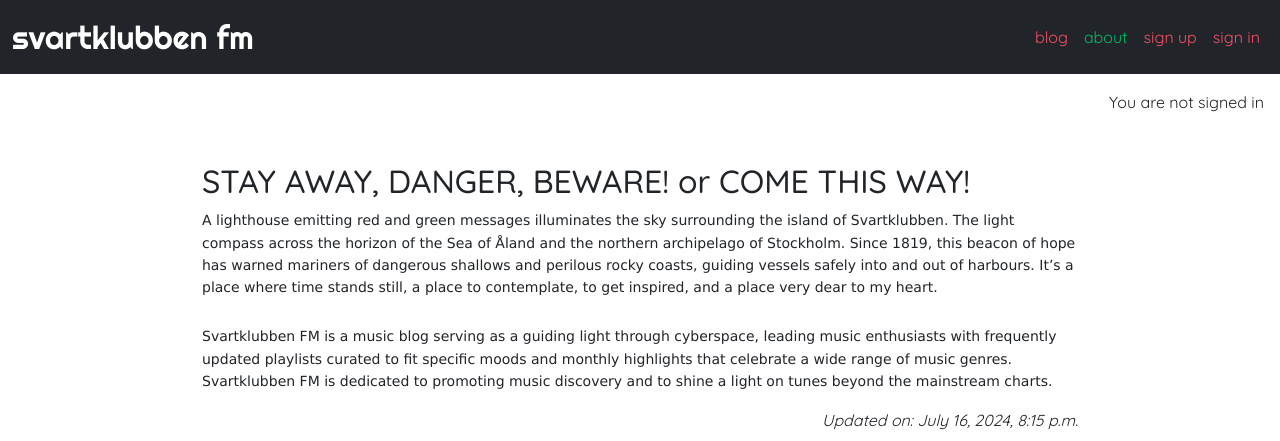
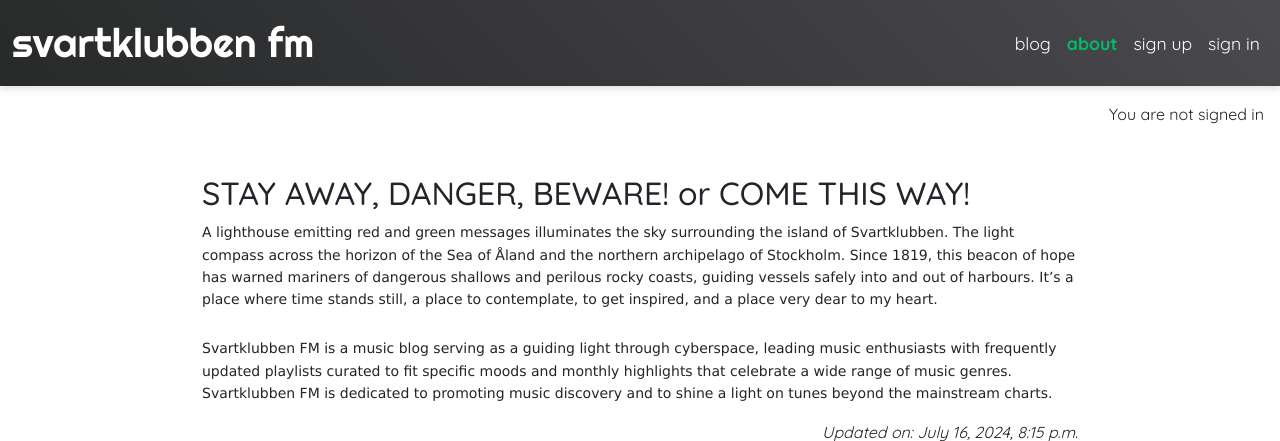
Before and after one commit to luddehs/Svartklubben-FM, a Django app: page /about/ in a window 1280 px wide. Shown: the top 441 px of the page. Run offline with Django 4.2, Linux system fonts and the light colour scheme; data comes from the database, SQL or seed files in the repository; some libraries are stand-ins or nearby versions.

Commit message:
Update navbar css

```diff
--- a/static/css/style.css
+++ b/static/css/style.css
@@ -1,14 +1,12 @@
 /* Existing Styles */
+
+html {
+    scroll-behavior: smooth;
+}
+
 body {
     background-color: #F9FAFC;
     font-family: Quicksand, sans-serif;
-}
-
-/* Navbar */
-.brand {
-    font-family: Righteous, sans-serif;
-    font-size: 2rem;
-    color: #4A4A4F;
 }
 
 .thin {
@@ -27,17 +25,54 @@ body {
     background-color: #ffffff;
 }
 
+/* Navbar */
+
+.navbar {
+    background: linear-gradient(45deg, #282929, #4A4A4F); /* Gradient background */
+    box-shadow: 0 4px 6px rgba(0, 0, 0, 0.1); /* Subtle shadow effect */
+    transition: all 0.3s ease; /* Smooth transitions for interactive effects */
+    position: sticky;
+    top: 0;
+    z-index: 1000;
+}
+
+.brand {
+    font-family: Righteous, sans-serif;
+    font-size: 2rem;
+    color: #4A4A4F;
+}
+
+.navbar-brand {
+    font-size: 2.5rem; /* Slightly larger brand text */
+    color: #fff !important;
+    transition: color 0.3s ease;
+}
+
+.navbar-brand:hover {
+    color: #00bd67 !important;
+}
+
+.navbar-toggler {
+    border-color: rgba(255, 255, 255, 0.5);
+}
+
 .nav-link {
-    color: #f75067 !important;
+    font-size: 1.1rem;
+    color: #ffffff !important;
+    padding: 0.75rem 1.25rem;
+    transition: color 0.3s ease, transform 0.3s ease;
 }
 
 .nav-link.active {
     color: #00bd67 !important;
+    font-weight: bold;
 }
 
-.nav-link-hover:hover {
-    color: #ffffff !important;
-    text-decoration: underline !important;
+.nav-link:hover {
+    color: #00bd67 !important;
+    transform: scale(1.1);
+    text-shadow: 1px 1px 4px rgba(0, 0, 0, 0.3);
+    text-decoration: underline;
 }
 
 /* Card styling */
--- a/templates/base.html
+++ b/templates/base.html
@@ -34,7 +34,7 @@
     <!-- Navigation -->
     <nav class="navbar navbar-expand-lg navbar-dark bg-dark">
         <div class="container-fluid nav-margin">
-            <a class="navbar-brand brand" href="{% url 'home' %}">svartklubben fm</a>
+            <a class="navbar-brand brand mr-5" href="{% url 'home' %}">svartklubben fm</a>
             <button class="navbar-toggler" type="button" data-bs-toggle="collapse" data-bs-target="#navbarText"
                 aria-controls="navbarText" aria-expanded="false" aria-label="Toggle navigation">
                 <span class="navbar-toggler-icon"></span>
```
Also changed, not shown: 1 other file.
